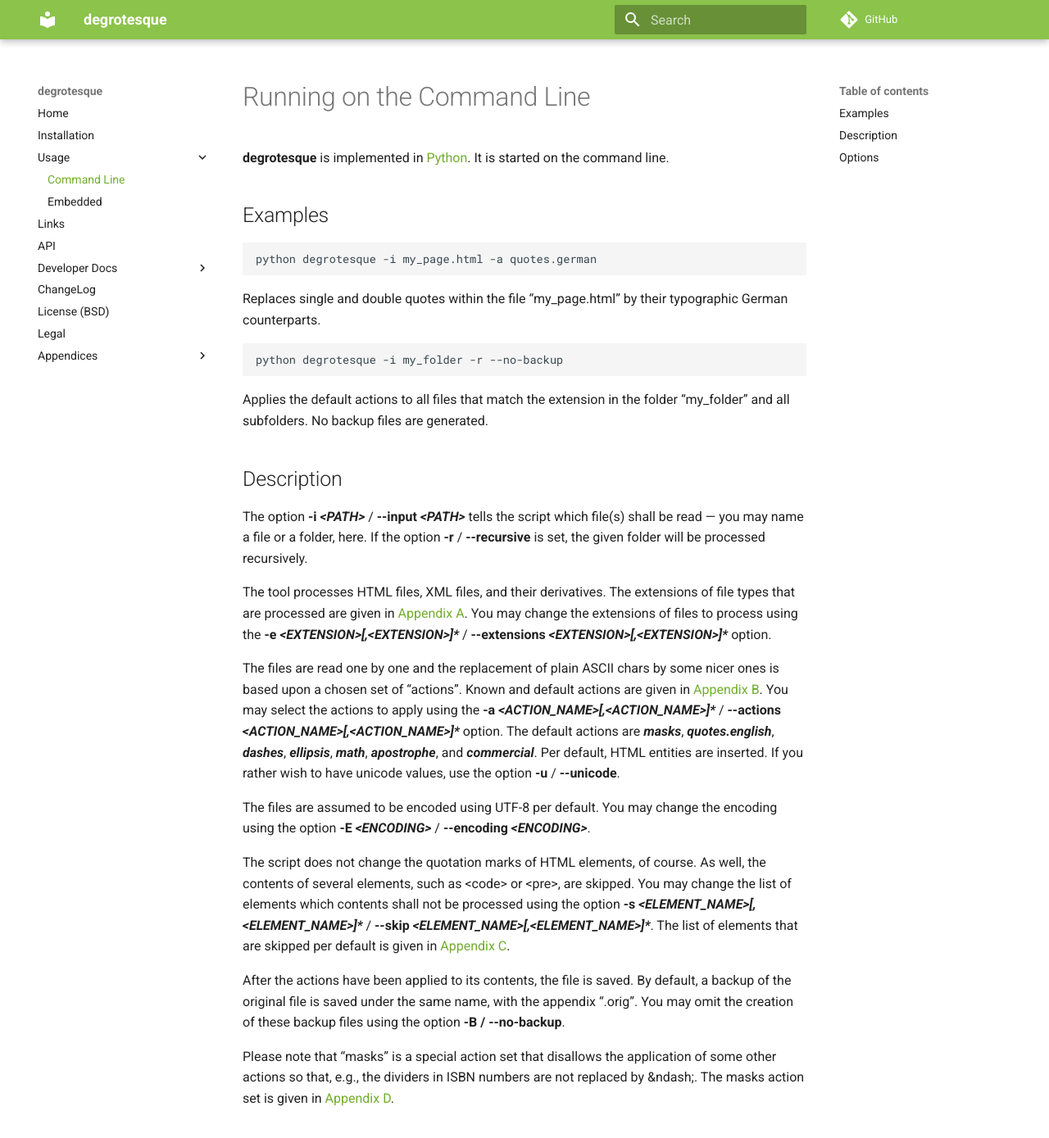
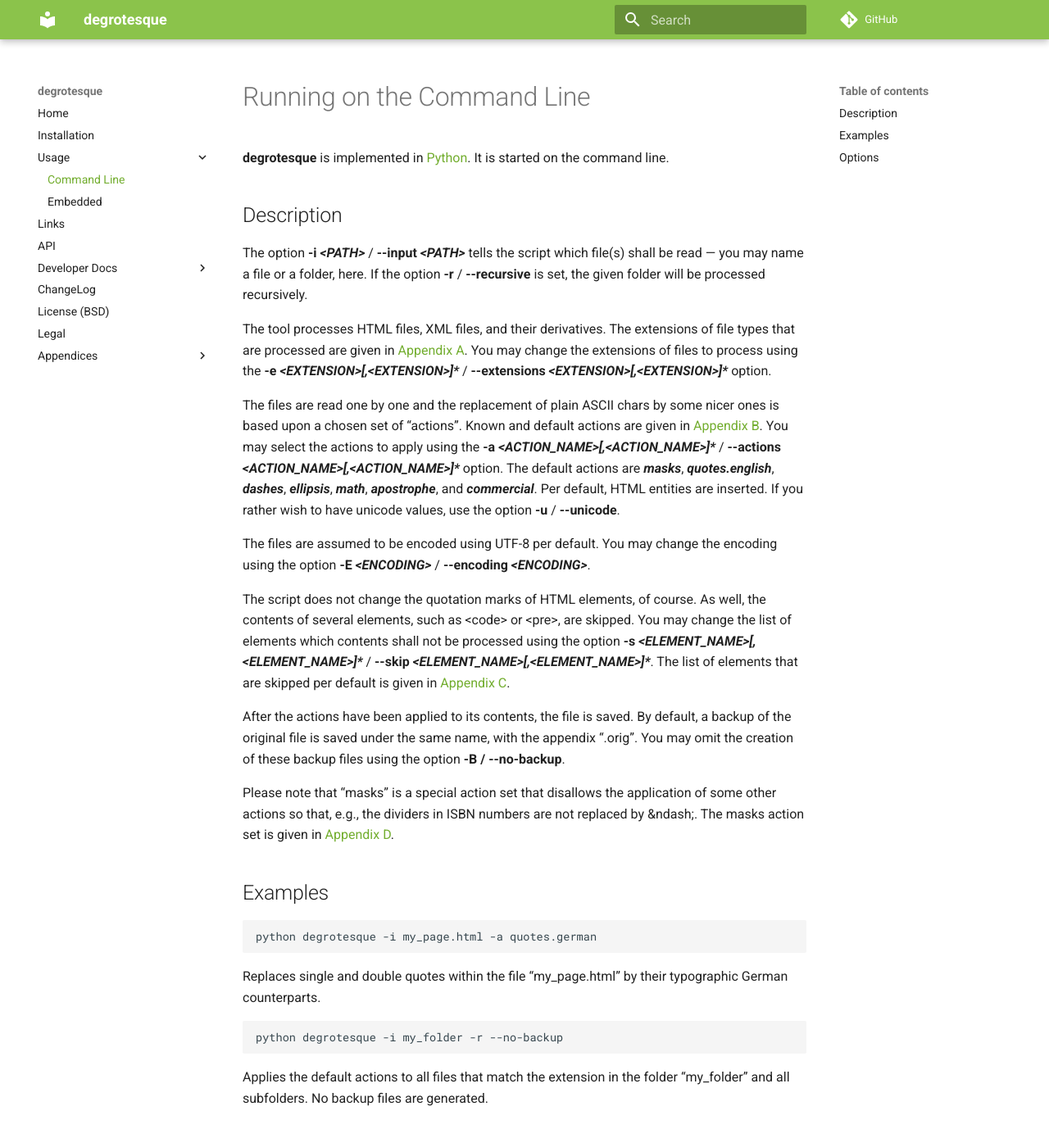
Before and after one commit to dkrajzew/degrotesque, an MkDocs documentation site: the page built from docs/mkdocs/cmd.md, in a window 1280 px wide and 1400 px high. Shown: the top 1389 px of the window at 82% size. Built offline with MkDocs 1.6.1 and Material for MkDocs 9.7.7, drawn with Linux system fonts in a browser that asks for light colours; comment, search, counter and statistics services are not loaded; part of the change alters nothing that is shown.

Commit message:
reorganising documentation

````diff
--- a/docs/mkdocs/cmd.md
+++ b/docs/mkdocs/cmd.md
@@ -2,22 +2,6 @@ Running on the Command Line
 ===========================
 
 __degrotesque__ is implemented in [Python](https://www.python.org/). It is started on the command line.
-
-
-Examples
---------
-
-```console
-python degrotesque -i my_page.html -a quotes.german
-```
-
-Replaces single and double quotes within the file &ldquo;my_page.html&rdquo; by their typographic German counterparts.
-
-```console
-python degrotesque -i my_folder -r --no-backup
-```
-
-Applies the default actions to all files that match the extension in the folder &ldquo;my_folder&rdquo; and all subfolders. No backup files are generated.
 
 
 Description
@@ -37,6 +21,22 @@ After the actions have been applied to its contents, the file is saved. By defau
 
 Please note that &ldquo;masks&rdquo; is a special action set that disallows the application of some other actions so that, e.g., the dividers in ISBN numbers are not replaced by &amp;ndash;. The masks action set is given in [Appendix D](appendixD.md).
 
+Examples
+--------
+
+```console
+python degrotesque -i my_page.html -a quotes.german
+```
+
+Replaces single and double quotes within the file &ldquo;my_page.html&rdquo; by their typographic German counterparts.
+
+```console
+python degrotesque -i my_folder -r --no-backup
+```
+
+Applies the default actions to all files that match the extension in the folder &ldquo;my_folder&rdquo; and all subfolders. No backup files are generated.
+
+
 Options
 -------
 
````
